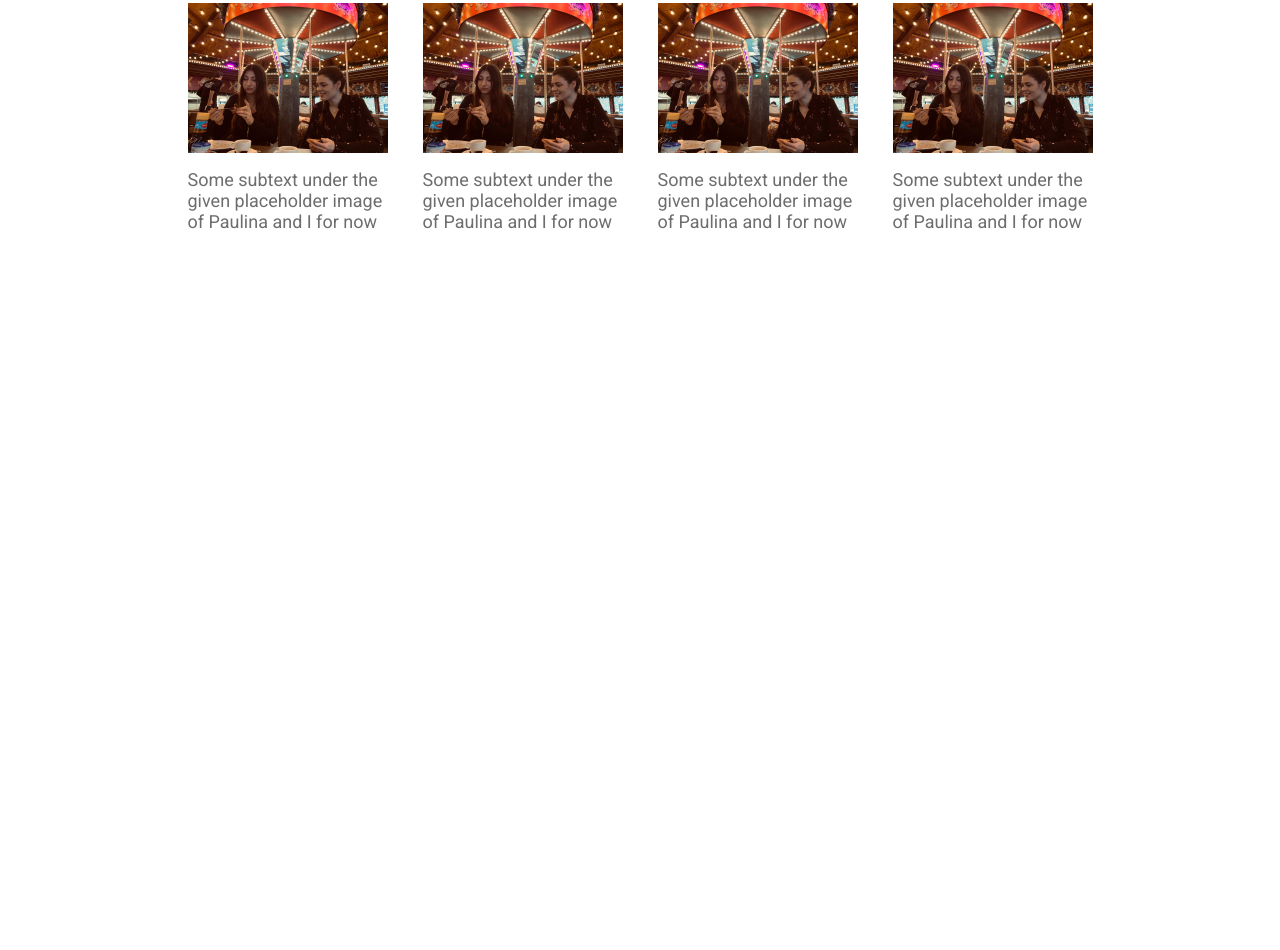
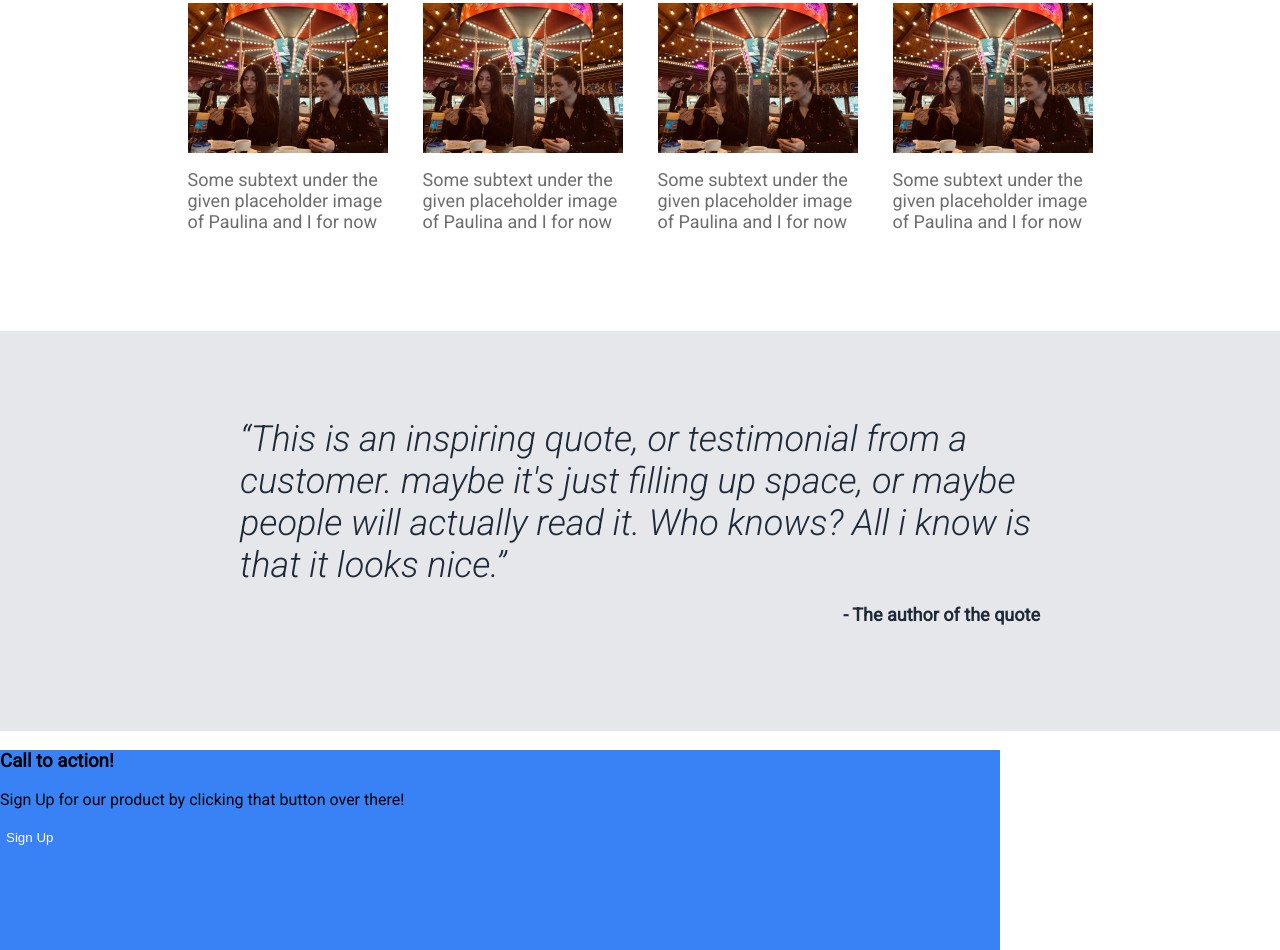
Before and after one commit to Shalyna/FirstWebsite, a plain HTML site: page FirstWebsite.html in a window 1280 px wide. Shown: the part 552-1502 px from the top of the page. Before the commit the page ends 883 px from the top, so only its background shows below. Drawn offline with Linux system fonts and the light colour scheme.

Commit message:
Finished quote section through flexbox start on call to action

```diff
--- a/FirstWebsite.html
+++ b/FirstWebsite.html
@@ -8,6 +8,7 @@
     <link rel="stylesheet" href="styles.css">
     <link rel="preconnect" href="https://fonts.googleapis.com">
 <link rel="preconnect" href="https://fonts.gstatic.com" crossorigin>
+<link href="https://fonts.googleapis.com/css2?family=Roboto:ital,wght@1,300&display=swap" rel="stylesheet">
 <link href="https://fonts.googleapis.com/css2?family=Roboto&display=swap" rel="stylesheet">
 </head>
 <body>
@@ -50,5 +51,20 @@
             </div>
     </div>
     </div>
+    <div class="quote">
+        <div class="citation">
+            <q>This is an inspiring quote, or testimonial from a customer. maybe it's just filling up space, or maybe people will actually read it. Who knows? All i know is that it looks nice.</q>
+        </div>
+            <div class="author">
+            <p>- The author of the quote</p>
+            </div>
+    </div>
+    <div class="action">
+        <div class="box">
+            <h3>Call to action!</h3>
+            <p>Sign Up for our product by clicking that button over there!</p>
+            <button>Sign Up</button>
+        </div>
+    </div>
 </body>
 </html>
--- a/styles.css
+++ b/styles.css
@@ -100,3 +100,52 @@ button {
     align-items: center;
     gap: 35px;
 }
+
+.quote {
+    display: flex;
+    flex-direction: column;
+    align-items: center;
+    justify-content: center;
+    background-color: #E5E7EB;
+    color: #1F2937;
+    height: 400px;
+}
+
+.citation, .author{
+    width: 800px;
+    height: auto;
+}
+
+.quote .author {
+    display: flex;
+    justify-content: flex-end;
+}
+.quote q {
+    font-size: 36px;
+    font-weight: 300;
+    font-style: italic;
+}
+
+.quote p {
+    font-size: 18px;
+    color: #1F2937;
+    font-weight: 900;
+}
+
+.box {
+    background: #3882F6;
+    width: 1000px;
+    height: 200px
+}
+
+.action button {
+    display: block;
+    background: #3882F6;
+    border: none;
+    color: white;
+    max-width: 80px;
+    height: 25px;
+    border-radius: 4px;
+    box-shadow: none;
+    margin-top: 10px;
+}
```
